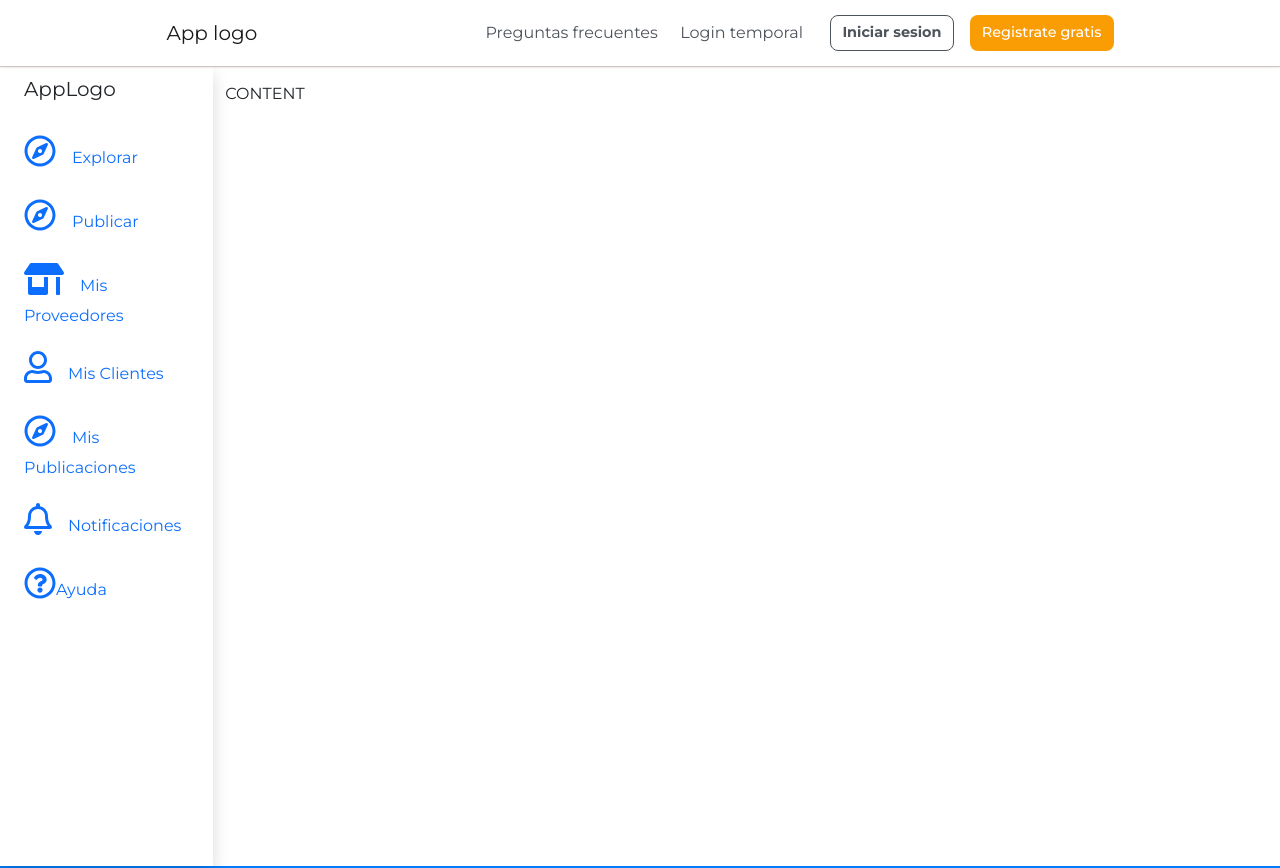
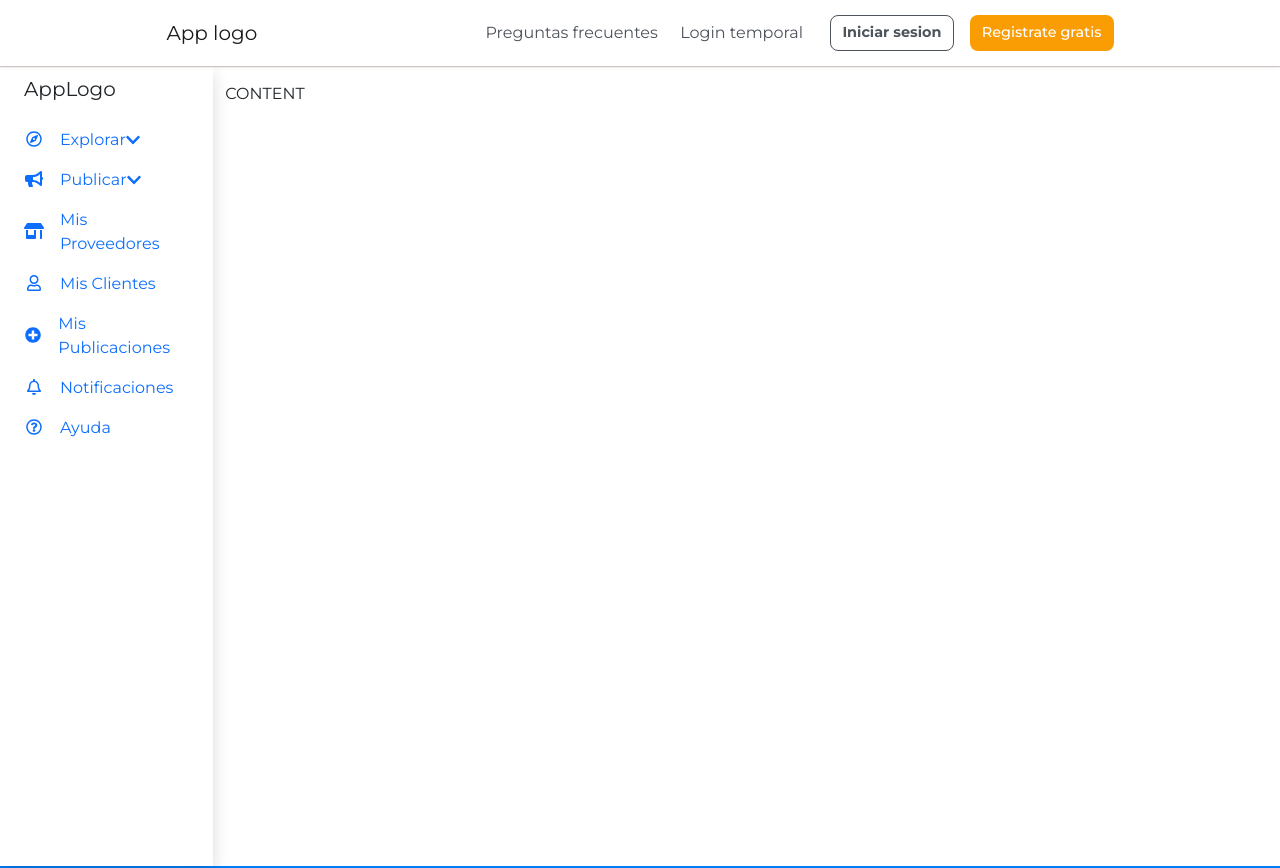
Before and after one commit to francogallegosqu/TextilFrontEnd, an Angular app: page /home in a window 1280 px wide. Shown: the top 868 px of the page. Built offline with nearby package versions, Linux system fonts and the light colour scheme.

Commit message:
avance del diseno del sidebar

```diff
--- a/src/app/shared/sidebar/sidebar.component.css
+++ b/src/app/shared/sidebar/sidebar.component.css
@@ -1,7 +1,3 @@
-aside {
-    display: block;
+.sidebar-link[aria-expanded="true"] .right-icon {
+    transform: rotate(180deg);
 }
-
-.bd-sidebar {
-    grid-area: sidebar;
-}
--- a/src/app/shared/sidebar/sidebar.component.html
+++ b/src/app/shared/sidebar/sidebar.component.html
@@ -1,61 +1,87 @@
 <div class="d-flex flex-column align-items-center align-items-sm-start px-3 pt-2 text-dark min-vh-100">
-  <a href="/" class="d-flex align-items-center pb-3 mb-md-0 me-md-auto text-dark text-decoration-none">
+  <a href="/" class="d-flex align-items-center pb-3 mb-md-0 me-sm-auto text-dark text-decoration-none">
       <span class="fs-5 d-none d-sm-inline">AppLogo</span>
   </a>
-  <ul class="nav nav-pills flex-column mb-sm-auto mb-0 align-items-center align-items-sm-start" id="menu">
+  <ul class="nav mb-sm-auto mb-0 align-items-center align-items-sm-start" id="menu">
+      <li>
+        <a
+        href="#collapseExample"
+        class="nav-link d-flex align-items-center px-0 sidebar-link"
+        data-bs-toggle="collapse"
+        role="button"
+        aria-expanded="false"
+        aria-controls="collapseExample">
+          <fa-icon [icon]="faExplorar" class="fa-fw me-sm-3"></fa-icon>
+          <span class="d-none d-sm-inline-flex">Explorar</span>
+          <fa-icon [icon]="faChevronDown" class="d-none d-sm-inline-flex ms-auto right-icon"></fa-icon>
+        </a>
+        <div class="collapse" id="collapseExample">
+          <div class="card card-body">
+            Some placeholder content for the collapse component. This panel is hidden by default but revealed when the user activates the relevant trigger.
+          </div>
+        </div>
+
+      </li>
+
+
       <li class="nav-item">
-          <a href="#" class="nav-link align-middle px-0">
-            <fa-icon [icon]="faExplorar" class="fa-2x"></fa-icon><span class="ms-3 d-none d-sm-inline">Explorar</span>
-          </a>
+        <a
+        href="#submenu1"
+        class="nav-link d-flex align-items-center px-0 sidebar-link"
+        data-bs-toggle="collapse"
+        role="button"
+        aria-expanded="false"
+        aria-controls="collapseExample">
+          <fa-icon [icon]="faPublicar" class="fa-fw me-sm-3"></fa-icon> <span class="d-none d-sm-inline">Publicar</span>
+          <fa-icon [icon]="faChevronDown" class="d-none d-sm-inline-flex right-icon"></fa-icon>
+        </a>
+
+
+        <ul class="collapse nav flex-column ms-3" id="submenu1" data-bs-parent="#menu">
+            <li class="w-100">
+                <a href="/home" class="nav-link px-0"> <span class="d-none d-sm-inline">Publicación</span> 1 </a>
+            </li>
+            <li>
+                <a href="/home" class="nav-link px-0"> <span class="d-none d-sm-inline">Publicación</span> 2 </a>
+            </li>
+        </ul>
       </li>
-      <li>
-          <a href="#submenu1" data-bs-toggle="collapse" class="nav-link px-0 align-middle">
-            <fa-icon [icon]="faExplorar" class="fa-2x"></fa-icon> <span class="ms-3 d-none d-sm-inline">Publicar</span> </a>
-          <ul class="collapse nav flex-column ms-3" id="submenu1" data-bs-parent="#menu">
+      <li class="nav-item">
+          <a href="/home" class="nav-link d-inline-flex align-items-center px-0">
+            <fa-icon [icon]="faProveedores" class="fa-fw me-sm-3"></fa-icon> <span class="d-none d-sm-inline">Mis Proveedores</span></a>
+      </li>
+      <li class="nav-item">
+          <a href="#submenu2" data-bs-toggle="collapse" class="nav-link d-inline-flex align-items-center px-0">
+            <fa-icon [icon]="faClientes" class="fa-fw me-sm-3"></fa-icon> <span class="d-none d-sm-inline">Mis Clientes</span></a>
+          <ul class="collapse nav flex-column ms-3" id="submenu2" data-bs-parent="#menu">
               <li class="w-100">
-                  <a href="#" class="nav-link px-0"> <span class="d-none d-sm-inline">Item</span> 1 </a>
+                  <a href="/" class="nav-link px-0"> <span class="d-none d-sm-inline">Cliente</span> 1</a>
               </li>
               <li>
-                  <a href="#" class="nav-link px-0"> <span class="d-none d-sm-inline">Item</span> 2 </a>
+                  <a href="/home" class="nav-link px-0"> <span class="d-none d-sm-inline">Cliente</span> 2</a>
               </li>
           </ul>
       </li>
-      <li>
-          <a href="#" class="nav-link px-0 align-middle">
-            <fa-icon [icon]="faProveedores" class="fa-2x"></fa-icon> <span class="ms-3 d-none d-sm-inline">Mis Proveedores</span></a>
-      </li>
-      <li>
-          <a href="#submenu2" data-bs-toggle="collapse" class="nav-link px-0 align-middle ">
-            <fa-icon [icon]="faClientes" class="fa-2x"></fa-icon> <span class="ms-3 d-none d-sm-inline">Mis Clientes</span></a>
-          <ul class="collapse nav flex-column ms-3" id="submenu2" data-bs-parent="#menu">
+      <li class="nav-item">
+          <a href="#submenu3" data-bs-toggle="collapse" class="nav-link d-inline-flex align-items-center px-0">
+            <fa-icon [icon]="faPublicaciones" class="fa-fw me-sm-3"></fa-icon> <span class="d-none d-sm-inline">Mis Publicaciones</span> </a>
+              <ul class="collapse nav flex-column ms-3" id="submenu3" data-bs-parent="#menu">
               <li class="w-100">
-                  <a href="#" class="nav-link px-0"> <span class="d-none d-sm-inline">Item</span> 1</a>
+                  <a href="/home" class="nav-link px-0"> <span class="d-none d-sm-inline">Publicacion</span> 1</a>
               </li>
               <li>
-                  <a href="#" class="nav-link px-0"> <span class="d-none d-sm-inline">Item</span> 2</a>
+                  <a href="/home" class="nav-link px-0"> <span class="d-none d-sm-inline">Publicacion</span> 2</a>
               </li>
           </ul>
       </li>
-      <li>
-          <a href="#submenu3" data-bs-toggle="collapse" class="nav-link px-0 align-middle">
-            <fa-icon [icon]="faExplorar" class="fa-2x"></fa-icon> <span class="ms-3 d-none d-sm-inline">Mis Publicaciones</span> </a>
-              <ul class="collapse nav flex-column ms-3" id="submenu3" data-bs-parent="#menu">
-              <li class="w-100">
-                  <a href="#" class="nav-link px-0"> <span class="d-none d-sm-inline">Publicacion</span> 1</a>
-              </li>
-              <li>
-                  <a href="#" class="nav-link px-0"> <span class="d-none d-sm-inline">Publicacion</span> 2</a>
-              </li>
-          </ul>
-      </li>
-      <li>
-        <a href="#" class="nav-link px-0 align-middle">
-          <fa-icon [icon]="faNotificaciones" class="fa-2x"></fa-icon> <span class="ms-3 d-none d-sm-inline">Notificaciones</span>
+      <li class="nav-item">
+        <a href="/home" class="nav-link d-inline-flex px-0 align-items-center">
+          <fa-icon [icon]="faNotificaciones" class="fa-fw me-sm-3"></fa-icon> <span class="d-none d-sm-inline">Notificaciones</span>
         </a>
       </li>
-      <li>
-        <a href="#" class="nav-link px-0 align-middle">
-          <fa-icon [icon]="faAyuda" class="fa-2x"></fa-icon><span class="text-align-center d-none d-sm-inline">Ayuda</span>
+      <li class="nav-item">
+        <a href="/home" class="nav-link d-inline-flex align-items-center px-0">
+          <fa-icon [icon]="faAyuda" class="fa-fw me-sm-3"></fa-icon><span class="text-align-center d-none d-sm-inline">Ayuda</span>
         </a>
       </li>
   </ul>
--- a/src/app/shared/sidebar/sidebar.component.ts
+++ b/src/app/shared/sidebar/sidebar.component.ts
@@ -1,6 +1,6 @@
 import { Component, OnInit } from '@angular/core';
 import { faCompass, faUser, faBell, faQuestionCircle } from "@fortawesome/free-regular-svg-icons";
-import { faStoreAlt } from "@fortawesome/free-solid-svg-icons";
+import { faStoreAlt, faBullhorn, faPlusCircle, faChevronDown } from "@fortawesome/free-solid-svg-icons";
 
 @Component({
   selector: 'app-sidebar',
@@ -15,7 +15,9 @@ export class SidebarComponent implements OnInit {
   faProveedores = faStoreAlt;
   faNotificaciones = faBell;
   faAyuda = faQuestionCircle;
-
+  faPublicar = faBullhorn;
+  faPublicaciones = faPlusCircle;
+  faChevronDown = faChevronDown;
   constructor() { }
 
   ngOnInit(): void {
```
